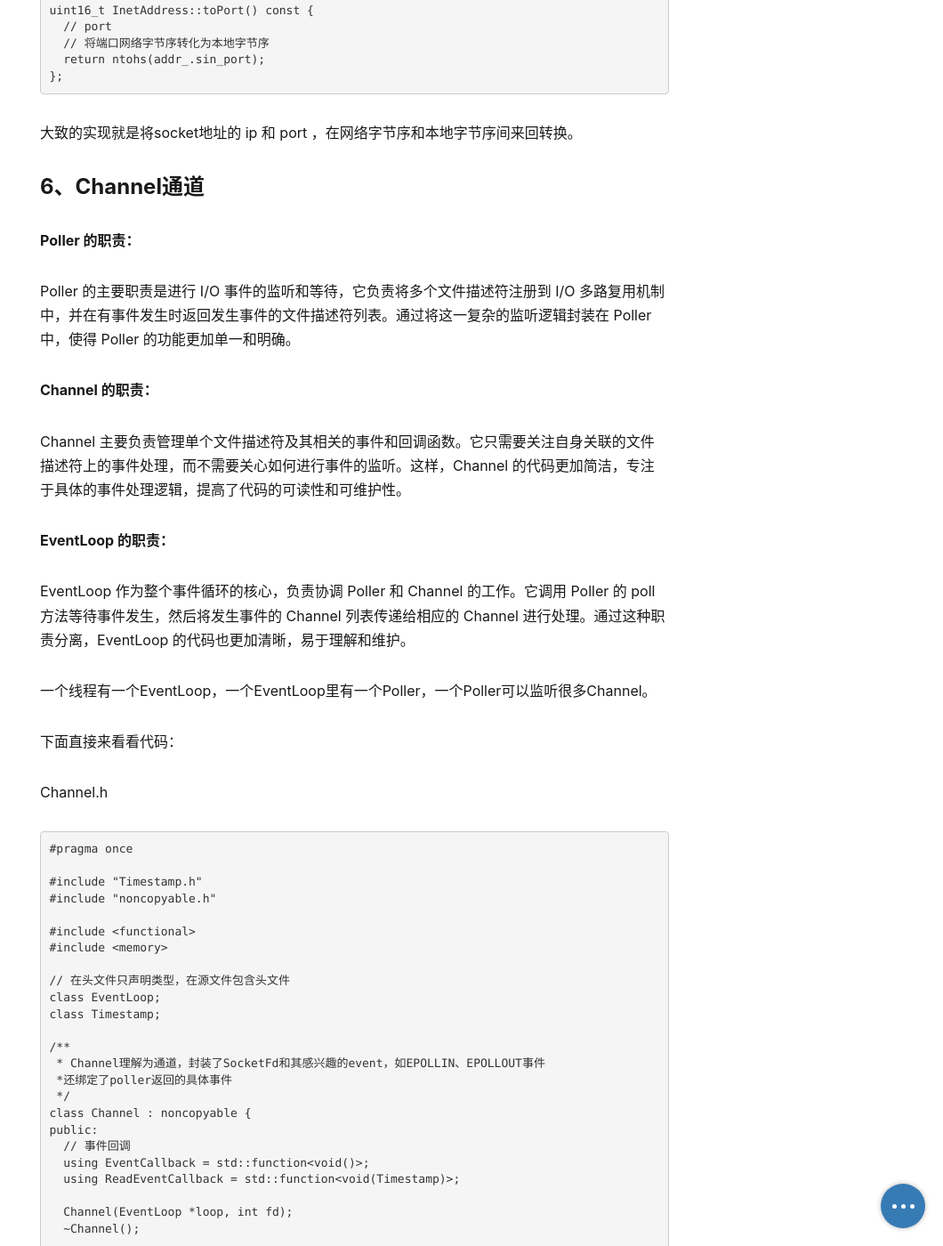
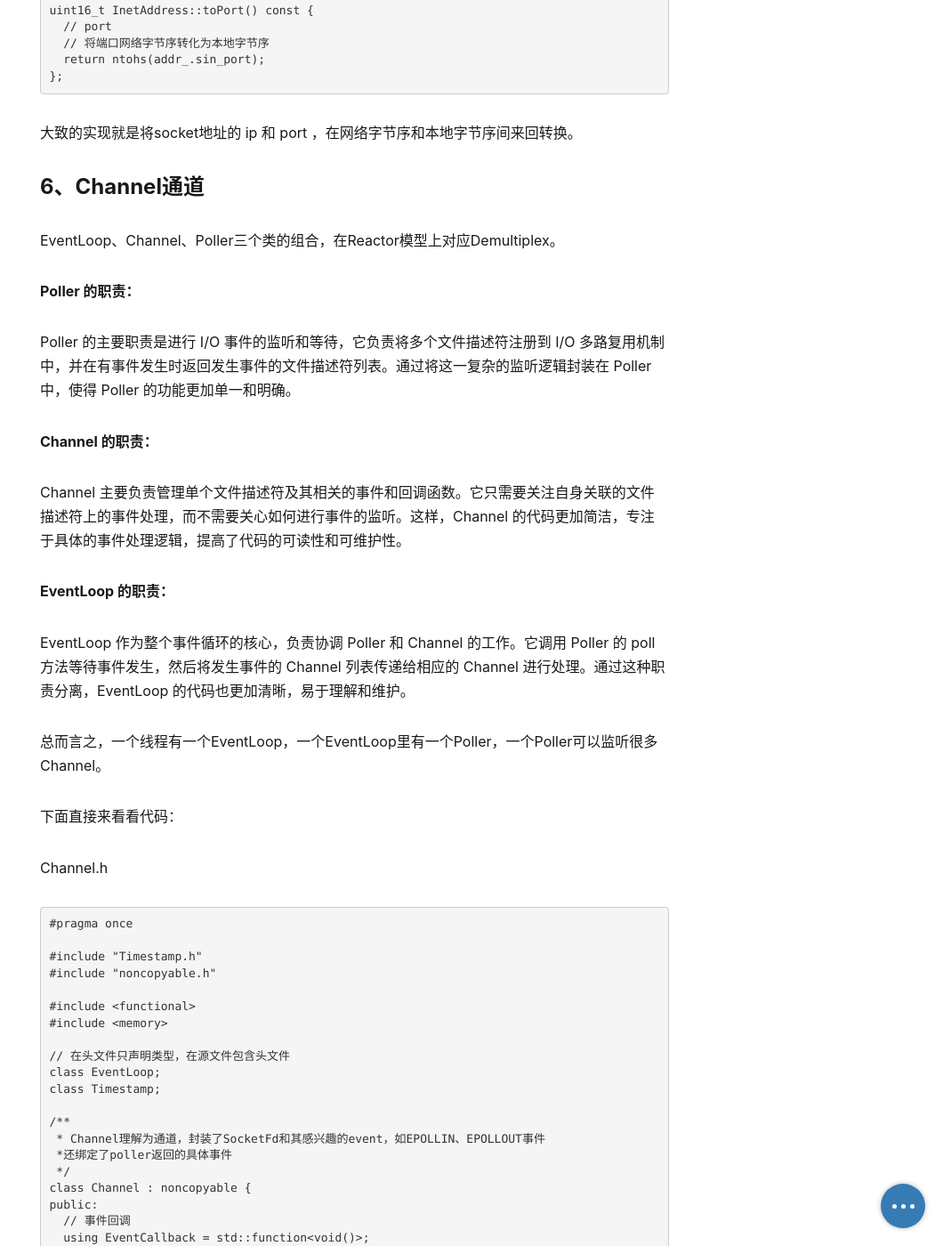
Before and after one commit to CheKilo/Chekilo.github.io, a Jekyll site: the page built from _posts/2025-02-03-muduo网络库.md, in a window 1280 px wide and 1400 px high, scrolled down 8432 px. Shown: the whole window at 89% size, without its empty margins (220-1280 px from the left). Built offline with Jekyll 4.4.1, drawn with Linux system fonts in a browser that asks for light colours; nearby versions of some CDN libraries; a script that is not in the unit is left out; comment, search, counter and statistics services are not loaded.

Commit message:
日常更新

```diff
--- a/_posts/2025-02-03-muduo网络库.md
+++ b/_posts/2025-02-03-muduo网络库.md
@@ -362,6 +362,8 @@ uint16_t InetAddress::toPort() const {
 
 ### 6、Channel通道
 
+EventLoop、Channel、Poller三个类的组合，在Reactor模型上对应Demultiplex。
+
 **Poller 的职责：**
 
 Poller 的主要职责是进行 I/O 事件的监听和等待，它负责将多个文件描述符注册到 I/O 多路复用机制中，并在有事件发生时返回发生事件的文件描述符列表。通过将这一复杂的监听逻辑封装在 Poller 中，使得 Poller 的功能更加单一和明确。
@@ -374,7 +376,7 @@ Channel 主要负责管理单个文件描述符及其相关的事件和回调函
 
 EventLoop 作为整个事件循环的核心，负责协调 Poller 和 Channel 的工作。它调用 Poller 的 poll 方法等待事件发生，然后将发生事件的 Channel 列表传递给相应的 Channel 进行处理。通过这种职责分离，EventLoop 的代码也更加清晰，易于理解和维护。
 
-一个线程有一个EventLoop，一个EventLoop里有一个Poller，一个Poller可以监听很多Channel。
+总而言之，一个线程有一个EventLoop，一个EventLoop里有一个Poller，一个Poller可以监听很多Channel。
 
 下面直接来看看代码：
 
```
